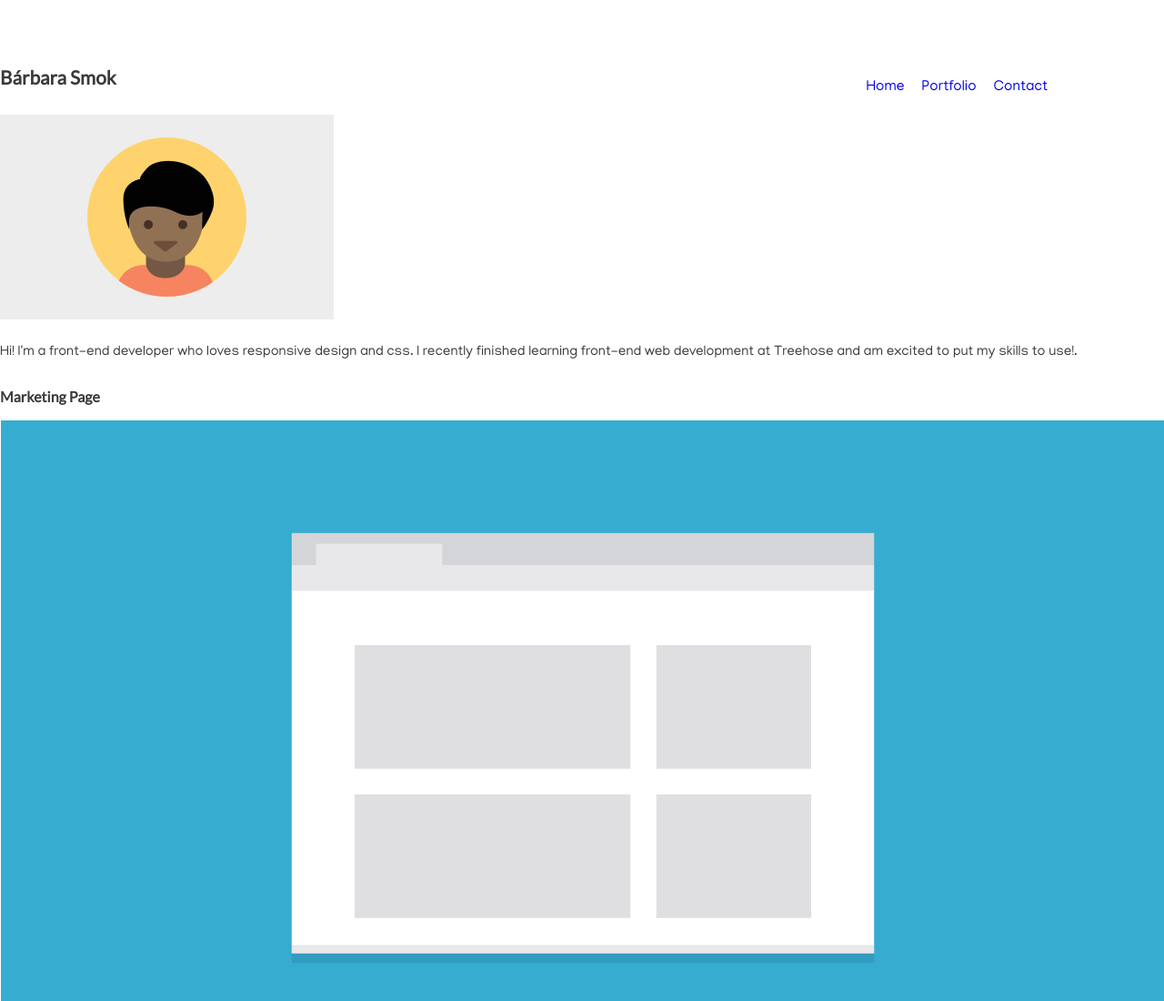
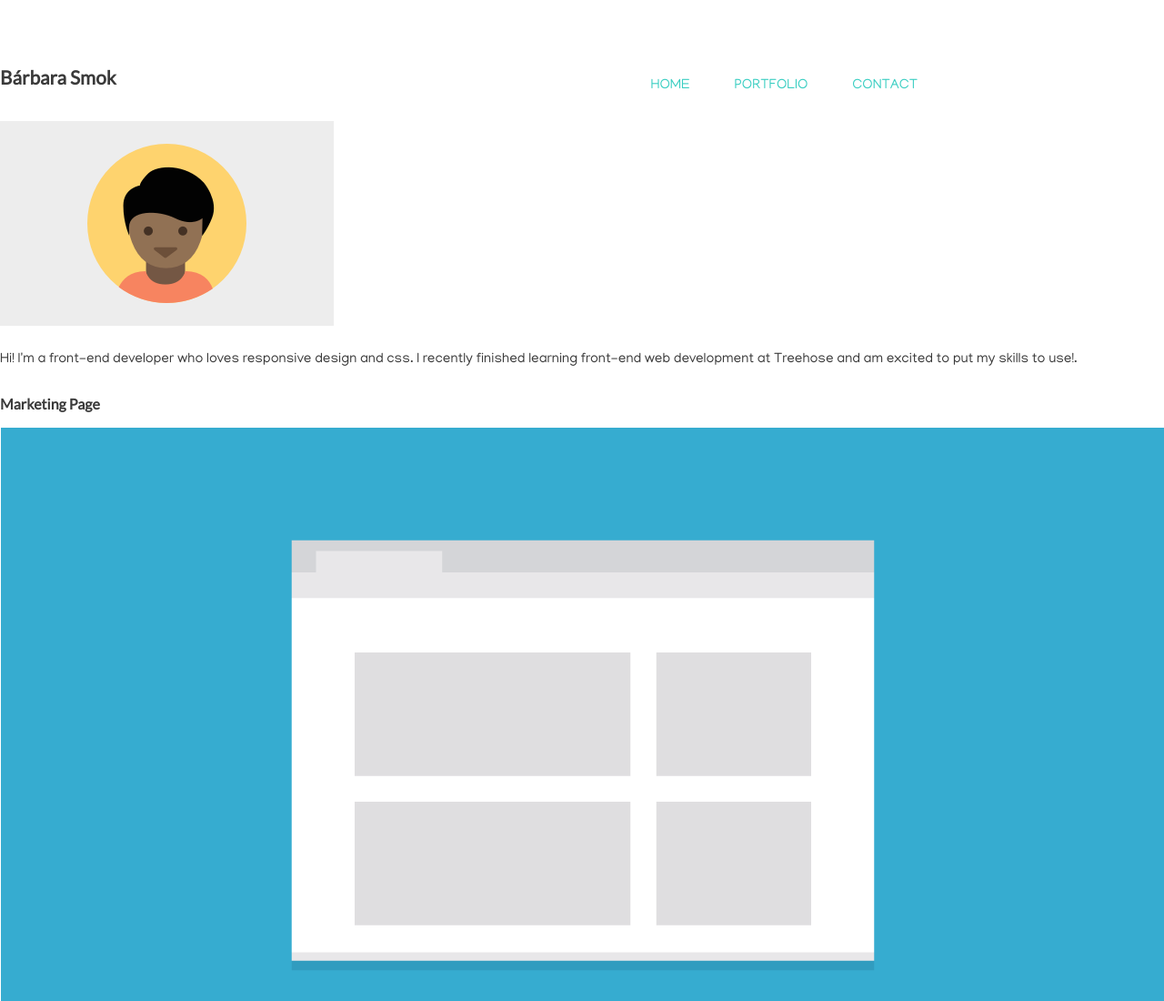
Before and after one commit to barbarasmok/Techdegree-Project-2, a plain HTML site: page index.html in a window 1280 px wide. Shown: the top 1100 px of the page at 91% size. Drawn offline with Linux system fonts and the light colour scheme.

Commit message:
Added new styles to the main-nav and main-nav a

```diff
--- a/css/style.css
+++ b/css/style.css
@@ -48,6 +48,24 @@ a {
     margin: 0;
 }
 
+.main-nav {
+	margin-top: 5px;
+}
+
+.name a,
+.main-nav a {
+	display: inline-block;
+	text-align: center;
+	padding: 10px 15px;
+}
+
+.main-nav a {
+	font-size: .95em;
+	color: #3acec2;
+	text-transform: uppercase;
+}
+
+
 
 /* =================================
   Media Queries
@@ -69,7 +87,11 @@ a {
     .name-footer,
     .items {
         float: left;
-        width: 33%;
+    }
+
+    .items {
+        width: 90%;
+
     }
 
     .main-nav,
@@ -91,5 +113,25 @@ a {
 		clear: both;
 	}
 
+}
+
+
+@media (min-width: 1025px) {
+
+    .container {
+		width: 80%;
+		max-width: 1150px;
+	}
+
+    .items {
+        width: 33%;
+
+    }
+
+
+
+
+
+
 
 }
```
